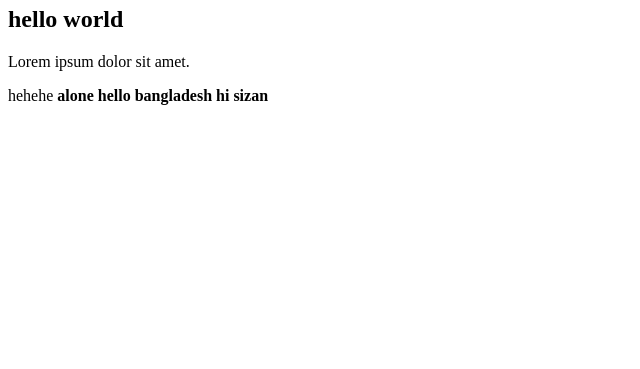
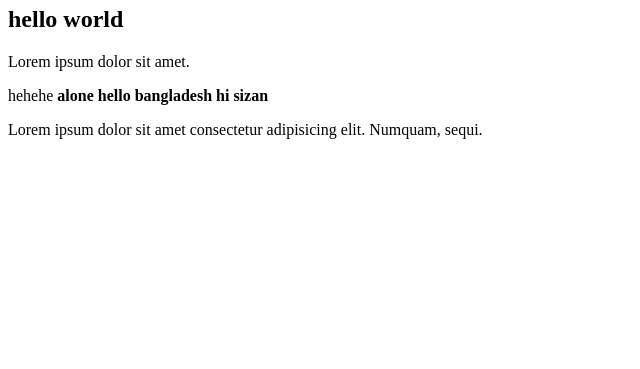
Before and after one commit to Sizan-Ahmed31/my-site, a plain HTML site: page index.html in a window 1280 px wide. Shown: the part 431-800 px from the top of the page, without its empty margins (0-640 px from the left). Drawn offline with Linux system fonts and the light colour scheme.

Commit message:
paragraph change

```diff
--- a/index.html
+++ b/index.html
@@ -31,6 +31,7 @@
     <strong>alone</strong>
     <b>hello bangladesh</b>
     <strong>hi sizan</strong>
+    <p>Lorem ipsum dolor sit amet consectetur adipisicing elit. Numquam, sequi.</p>
 
 </body>
 
```
